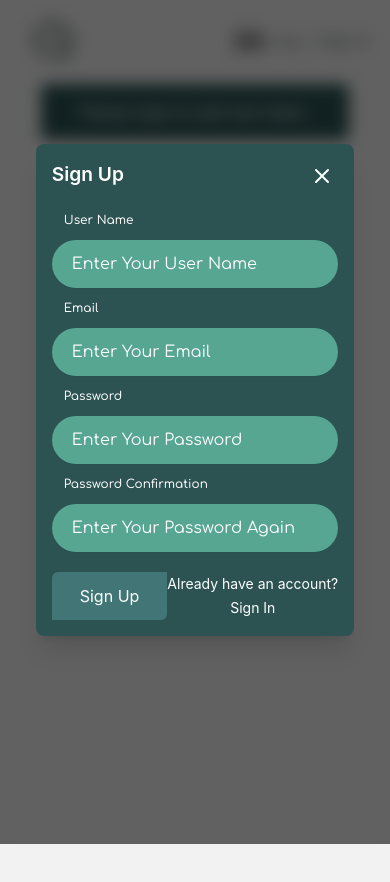
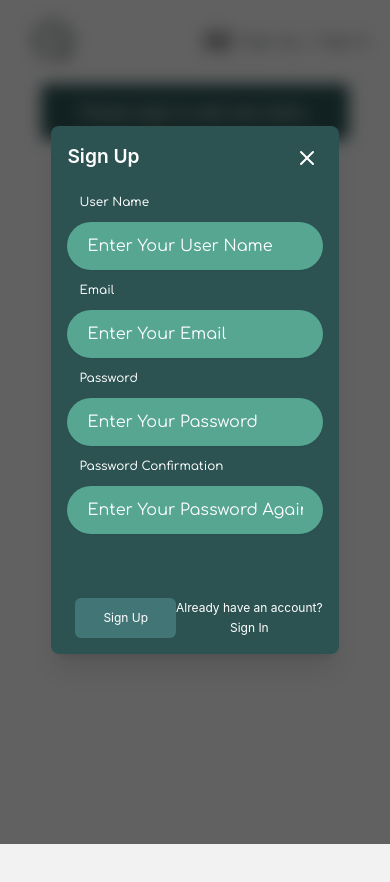
Before and after one commit to aliSalehAbdulhadi/Daily, a Next.js app: page / in a window 390 px wide. Both pictures are taken after a click on the button "Sign Up". Shown: the top 882 px of the page. Built offline with nearby package versions, Linux system fonts and the light colour scheme; no server answers; the database is empty; grey boxes are pictures that could not be loaded.

Commit message:
added error handleing to signup and signin

```diff
--- a/pages/index.tsx
+++ b/pages/index.tsx
@@ -20,7 +20,6 @@ import { useState } from "react";
 
 const Home: NextPage = () => {
   const [updateCharacters, setUpdateCharacters] = useState<any>([]);
-  console.log(updateCharacters, "updateCharacters");
 
   const todos: SingeTodoInterface[] = useAppSelector(
     (state: RootState) => state.getTodoReducer.todos,
--- a/src/components/Navbar/Navbar.tsx
+++ b/src/components/Navbar/Navbar.tsx
@@ -32,6 +32,7 @@ const Navbar = () => {
   const dark = useAppSelector(
     (state: RootState) => state.darkModeReducer.darkMode,
   );
+
   useEffect(() => {
     onAuthStateChanged(auth, (user) => dispatch(setUserUid(user?.uid)));
     dispatch(getTodo({ userUid: user }));
@@ -68,7 +69,11 @@ const Navbar = () => {
       </div>
 
       <div className="flex items-center relative">
-        <div className="absolute right-[120px] sm:right-[180px]">
+        <div
+          className={`absolute  ${
+            user ? "right-[120px]" : "right-[150px]"
+          } sm:right-[180px]`}
+        >
           <input
             type="checkbox"
             className=" cursor-pointer select-none outline-none scale-75 "
--- a/src/components/TasksContainer/TasksContainer.tsx
+++ b/src/components/TasksContainer/TasksContainer.tsx
@@ -17,13 +17,19 @@ const TasksContainer = () => {
     (state: RootState) => state.darkModeReducer.darkMode,
   );
 
+  const signInStatus = useAppSelector(
+    (state: any) => state.signInReducer?.state,
+  );
+
   return (
     <div
       className={`${
         dark ? "bg-primaryColor" : "bg-primaryLight"
       }  w-[100%] md:p-10 md:pt-[5rem] min-h-[90vh] pb-10`}
     >
-      {todos?.length > 0 ? (
+      {signInStatus === "pending" ? (
+        <h1 className="font-bold">Loading...</h1>
+      ) : todos?.length > 0 ? (
         <div
           className={`${
             dark ? "bg-secondaryColor" : "bg-secondaryLight"
--- a/src/components/modals/SignIn/SignIn.tsx
+++ b/src/components/modals/SignIn/SignIn.tsx
@@ -1,6 +1,7 @@
 import React from "react";
 import * as Yup from "yup";
 import { Formik, Form } from "formik";
+import { FaSpinner } from "react-icons/fa";
 import Modal from "../Modal/Modal";
 import {
   SignInInterface,
@@ -9,6 +10,7 @@ import {
 } from "../../../interfaces/interfaces";
 import FormField from "../../FormField/FormField";
 import { signInThunk } from "../../../redux/slices/authentication/signInSlice";
+import useCheckStatus from "../../../hooks/useCheckStatus";
 
 const signInSchema = Yup.object().shape({
   Email: Yup.string().min(3).max(24).required(),
@@ -17,29 +19,20 @@ const signInSchema = Yup.object().shape({
 
 const SignIn = ({ open, setOpen, setSignUp }: SignInInterface) => {
   const dispatch = useAppDispatch();
-  const signInError = useAppSelector(
-    (state: any) => state.signInReducer?.error?.payload?.message,
-  );
-  const signInStatus = useAppSelector(
-    (state: any) => state.signInReducer?.state,
-  );
-  // console.log(signIn);
-  let t = "10tT";
+
+  const [pending, fulfilled, rejected, errorMessage] = useCheckStatus({
+    setOpen,
+  });
 
   return (
     <Modal label="Sign In" setOpen={setOpen} open={open}>
       <Formik
         initialValues={{ Email: "", Password: "" }}
         validationSchema={signInSchema}
-        onSubmit={(values, { resetForm }) => {
+        onSubmit={(values) => {
           dispatch(
             signInThunk({ email: values.Email, password: values.Password }),
           );
-          console.log(signInStatus);
-          setTimeout(() => {
-            resetForm();
-            setOpen(false);
-          }, 500);
         }}
       >
         {({}) => (
@@ -55,21 +48,39 @@ const SignIn = ({ open, setOpen, setSignUp }: SignInInterface) => {
             />
             <FormField
               autoComplete="password"
-              className="mb-3 py-5"
+              className="pt-5"
               label="Password"
               name="Password"
               type="password"
               placeholder="Enter Your Password"
               value="password"
             />
-            <div className="flex justify-between items-center">
-              <button
-                className="bg-primaryColor py-3 px-7 rounded-tl-md rounded-br-md text-white ml-2"
-                type="submit"
-              >
-                Sign In
-              </button>
-              <div className="flex flex-col text-sm">
+            <div className="py-4 h-4 w-full flex items-center justify-center">
+              {rejected ? (
+                <h2 className="text-red-600 text-sm">{errorMessage}</h2>
+              ) : null}
+              {fulfilled ? (
+                <h2 className="text-green-600 text-sm">Login successful</h2>
+              ) : null}
+            </div>
+            <div className="flex justify-between items-center mt-7">
+              {pending ? (
+                <button
+                  className="flex items-center justify-center bg-primaryColor py-3 px-5 md:px-7 rounded-md text-white ml-2 text-xs md:text-sm"
+                  type="submit"
+                >
+                  <FaSpinner className="mr-4 animate-spin" />
+                  Signing In
+                </button>
+              ) : (
+                <button
+                  className="bg-primaryColor py-3 px-7 rounded-md text-white ml-2 text-xs md:text-sm"
+                  type="submit"
+                >
+                  Sign In
+                </button>
+              )}
+              <div className="flex flex-col text-xs md:text-sm">
                 <span>Dont have an account?</span>
                 <button
                   className="mt-1"
--- a/src/components/modals/SignUp/SignUp.tsx
+++ b/src/components/modals/SignUp/SignUp.tsx
@@ -11,6 +11,8 @@ import {
 } from "../../../interfaces/interfaces";
 import { signUpThunk } from "../../../redux/slices/authentication/signUpSlice";
 import { addUsername } from "../../../redux/slices/features/addUsername";
+import useCheckStatus from "../../../hooks/useCheckStatus";
+import { FaSpinner } from "react-icons/fa";
 
 const signUpSchema = Yup.object().shape({
   UserName: Yup.string().min(3).max(24).required("User name is required"),
@@ -24,6 +26,9 @@ const signUpSchema = Yup.object().shape({
 const SignUp = ({ open, setOpen, setSignIn }: SignUpInterface) => {
   const dispatch = useAppDispatch();
   const user = useAppSelector((state: RootState) => state.userReducer.userUid);
+  const [pending, fulfilled, rejected, errorMessage] = useCheckStatus({
+    setOpen,
+  });
 
   return (
     <Modal label="Sign Up" setOpen={setOpen} open={open}>
@@ -39,6 +44,7 @@ const SignUp = ({ open, setOpen, setSignIn }: SignUpInterface) => {
           dispatch(
             signUpThunk({ email: values.Email, password: values.Password }),
           );
+
           setTimeout(() => {
             dispatch(
               addUsername({
@@ -47,8 +53,6 @@ const SignUp = ({ open, setOpen, setSignIn }: SignUpInterface) => {
               }),
             );
           });
-          setOpen(false);
-          resetForm();
         }}
       >
         {({}) => (
@@ -90,14 +94,32 @@ const SignUp = ({ open, setOpen, setSignIn }: SignUpInterface) => {
               placeholder="Enter Your Password Again"
               value="password"
             />
+            <div className="py-4 h-4 w-full flex items-center justify-center">
+              {rejected ? (
+                <h2 className="text-red-600 text-sm">{errorMessage}</h2>
+              ) : null}
+              {fulfilled ? (
+                <h2 className="text-green-600 text-sm">Sign Up Successful</h2>
+              ) : null}
+            </div>
             <div className="flex justify-between items-center mt-5">
-              <button
-                className="bg-primaryColor py-3 px-7 rounded-tl-md rounded-br-md text-white"
-                type="submit"
-              >
-                Sign Up
-              </button>
-              <div className="flex flex-col text-sm">
+              {pending ? (
+                <button
+                  className="flex items-center justify-center bg-primaryColor py-3 px-3 md:px-7 rounded-md text-white ml-2 text-xs md:text-sm"
+                  type="submit"
+                >
+                  <FaSpinner className="mr-3 animate-spin" />
+                  Signing Up
+                </button>
+              ) : (
+                <button
+                  className="bg-primaryColor py-3 px-7 rounded-md text-white ml-2 text-xs md:text-sm"
+                  type="submit"
+                >
+                  Sign Up
+                </button>
+              )}
+              <div className="flex flex-col text-xs md:text-sm">
                 <span>Already have an account?</span>
                 <button
                   className="mt-1"
--- /dev/null
+++ b/src/hooks/useCheckStatus.tsx
@@ -0,0 +1,73 @@
+import { useEffect, useState } from "react";
+import { clearSignInState } from "../redux/slices/authentication/signInSlice";
+import { useAppDispatch, useAppSelector } from "../interfaces/interfaces";
+import { clearSignUpState } from "../redux/slices/authentication/signUpSlice";
+
+const useCheckStatus = ({ setOpen }: { setOpen: Function }) => {
+  const [pending, setPending] = useState<boolean>(false);
+  const [fulfilled, setFulfilled] = useState<boolean>(false);
+  const [rejected, setRejected] = useState<boolean>(false);
+  const [errorMessage, setErrorMessage] = useState<string>("");
+
+  const dispatch = useAppDispatch();
+
+  const signInError = useAppSelector(
+    (state: any) => state.signInReducer?.error?.payload?.message,
+  );
+  const signInStatus = useAppSelector(
+    (state: any) => state.signInReducer?.state,
+  );
+  const signUpStatus = useAppSelector(
+    (state: any) => state.signUpReducer?.state,
+  );
+
+  useEffect(() => {
+    if (signInStatus && signUpStatus === "pending") {
+      setPending(true);
+      setTimeout(() => {
+        setPending(false);
+      }, 500);
+    }
+
+    if (signInStatus && signUpStatus === "fulfilled") {
+      setFulfilled(true);
+      setRejected(false);
+      setErrorMessage("");
+
+      setTimeout(() => {
+        setOpen(false);
+        setFulfilled(false);
+      }, 500);
+    }
+
+    if (signInStatus && signUpStatus === "rejected") {
+      setRejected(true);
+      if (signInError === "Firebase: Error (auth/wrong-password).") {
+        setErrorMessage("Wrong Password");
+      }
+      if (signInError === "Firebase: Error (auth/user-not-found).") {
+        setErrorMessage("User Not Found");
+      }
+
+      if (signInError.indexOf("auth/too-many-requests") > -1) {
+        setErrorMessage("Too Many Attempts");
+      }
+      if (signInError === "Firebase: Error (auth/email-already-in-use).") {
+        setErrorMessage("Email Already Exists");
+      }
+
+      setTimeout(() => {
+        setErrorMessage("");
+      }, 5000);
+    }
+
+    return () => {
+      dispatch(clearSignInState());
+      dispatch(clearSignUpState());
+    };
+  }, [setOpen, signInStatus, signInError, signUpStatus, dispatch]);
+
+  return [pending, fulfilled, rejected, errorMessage];
+};
+
+export default useCheckStatus;
--- a/src/redux/slices/authentication/signInSlice.ts
+++ b/src/redux/slices/authentication/signInSlice.ts
@@ -25,7 +25,12 @@ const initialState: initialState = {
 const SignInSlice = createSlice({
   name: "SignInSlice",
   initialState,
-  reducers: {},
+  reducers: {
+    clearSignInState: (state: any) => {
+      state.state = "";
+      state.error = [];
+    },
+  },
   extraReducers(build) {
     build.addCase(signInThunk.pending, (state) => {
       state.state = "pending";
@@ -41,3 +46,4 @@ const SignInSlice = createSlice({
 });
 
 export default SignInSlice.reducer;
+export const { clearSignInState } = SignInSlice.actions;
--- a/src/redux/slices/authentication/signUpSlice.ts
+++ b/src/redux/slices/authentication/signUpSlice.ts
@@ -7,7 +7,7 @@ export const signUpThunk = createAsyncThunk(
   "user/signUp",
   async (
     { email, password }: { email: string; password: string },
-    { rejectWithValue, dispatch },
+    { rejectWithValue },
   ) => {
     try {
       await createUserWithEmailAndPassword(auth, email, password);
@@ -24,7 +24,12 @@ const initialState: initialState = {
 const signUpSlice = createSlice({
   name: "signUpSlice",
   initialState,
-  reducers: {},
+  reducers: {
+    clearSignUpState: (state: any) => {
+      state.state = "";
+      state.error = [];
+    },
+  },
 
   extraReducers(build) {
     build.addCase(signUpThunk.pending, (state) => {
@@ -41,3 +46,4 @@ const signUpSlice = createSlice({
 });
 
 export default signUpSlice.reducer;
+export const { clearSignUpState } = signUpSlice.actions;
--- a/src/redux/slices/features/addUsername.ts
+++ b/src/redux/slices/features/addUsername.ts
@@ -7,7 +7,6 @@ import { initialState } from "../../../interfaces/interfaces";
 export const addUsername = createAsyncThunk(
   "addUsername",
   async ({ userName, userUid }: { userUid: string; userName: string }) => {
-    console.log(userUid, userName);
     await setDoc(
       doc(db, "userData", userUid),
       { todo: userName },
--- a/src/redux/store/store.ts
+++ b/src/redux/store/store.ts
@@ -1,4 +1,4 @@
-import { configureStore, combineReducers } from "@reduxjs/toolkit";
+import { configureStore } from "@reduxjs/toolkit";
 import signUpSlice from "../slices/authentication/signUpSlice";
 import signInSlice from "../slices/authentication/signInSlice";
 import userSlice from "../slices/authentication/userSlice";
@@ -15,6 +15,10 @@ const store = configureStore({
     getTodoReducer: getTodoSlice,
     darkModeReducer: darkMode,
   },
+  middleware: (getDefaultMiddleware) =>
+    getDefaultMiddleware({
+      serializableCheck: false,
+    }),
 });
 
 export default store;
```
